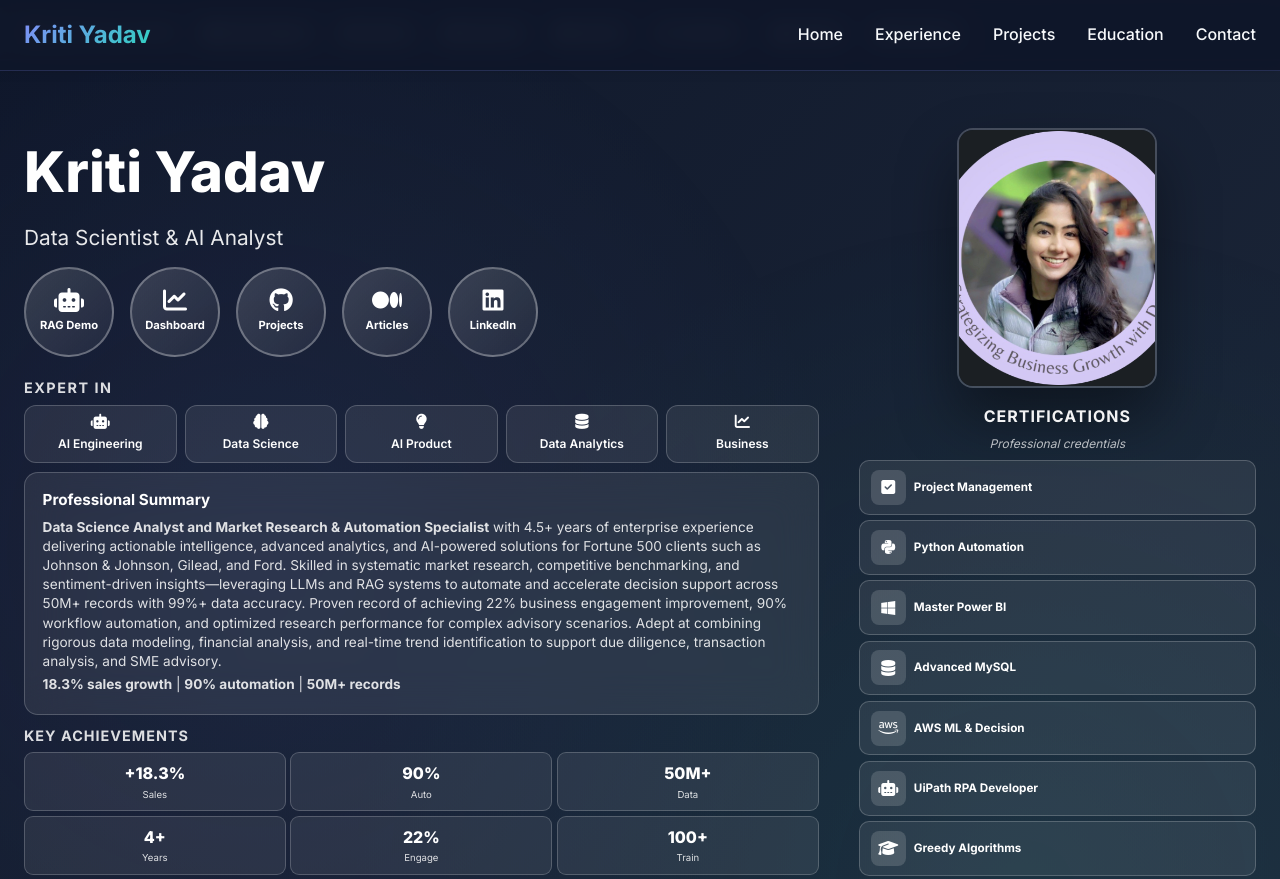
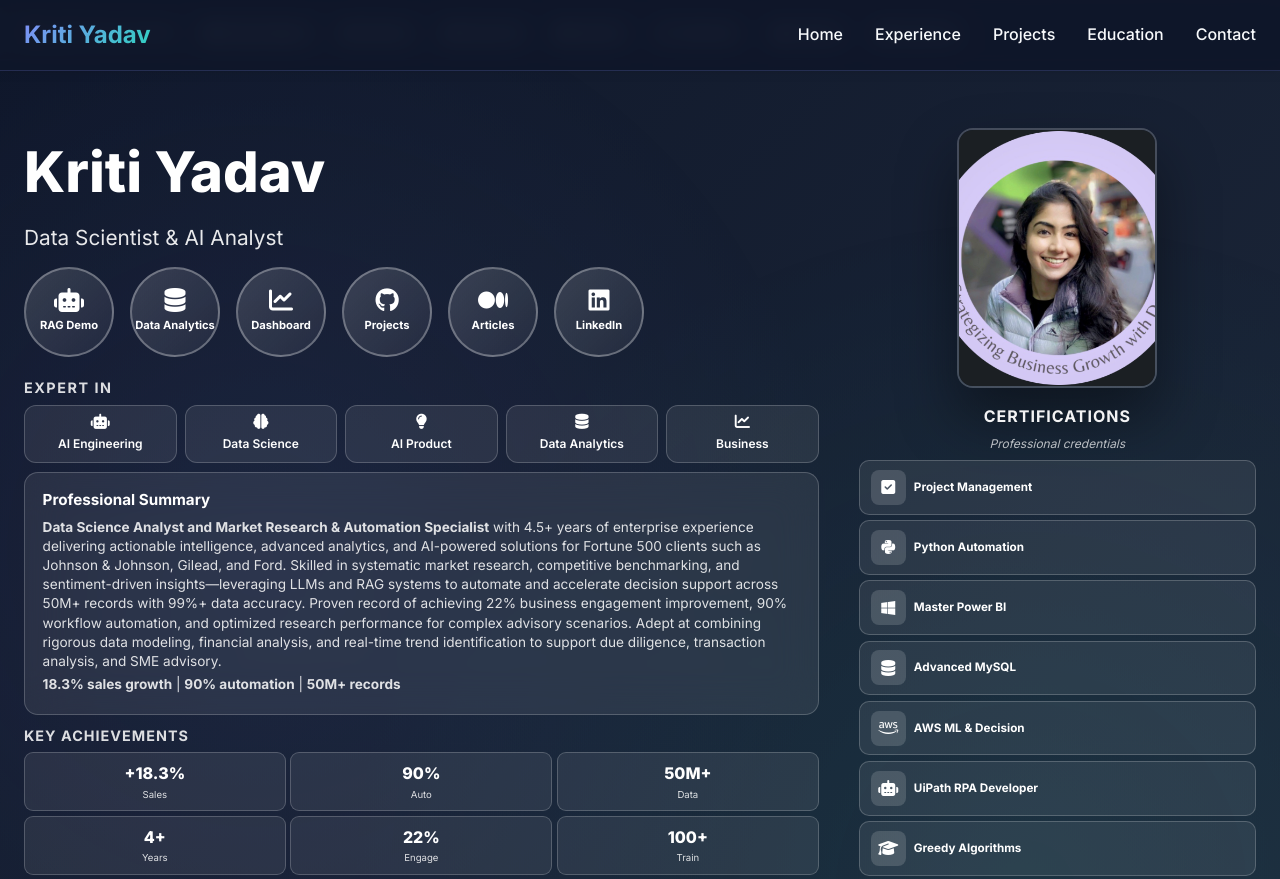
Before and after one commit to Kriti-Data-Business/Portfolio, a plain HTML site: page index.html in a window 1280 px wide. Shown: the top 879 px of the page. Drawn offline with Linux system fonts and the light colour scheme.

Commit message:
Add Data Analytics link to index.html

```diff
--- a/index.html
+++ b/index.html
@@ -1458,6 +1458,10 @@
                         <a href="https://kriti-data-business.github.io/Portfolio/australian-financial-rag-rfp.html" target="_blank" class="action-circle" title="RAG Financial Demo">
                             <i class="fas fa-robot"></i>
                             <span>RAG Demo</span>
+                        </a>
+                        <a href="https://kriti-data-business.github.io/Portfolio/Portfolio-Case-Study-for-Construction-Property-Operations.html" target="_blank" class="action-circle" title="Data Quality & Workflow Optimisation">
+                            <i class="fas fa-database"></i>
+                            <span>Data Analytics</span>
                         </a>
                         <a href="https://kriti-data-business.github.io/Portfolio/Mining-Analytics-Dashboard.html" target="_blank" class="action-circle" title="Dashboard Analytics">
                             <i class="fas fa-chart-line"></i>
```
